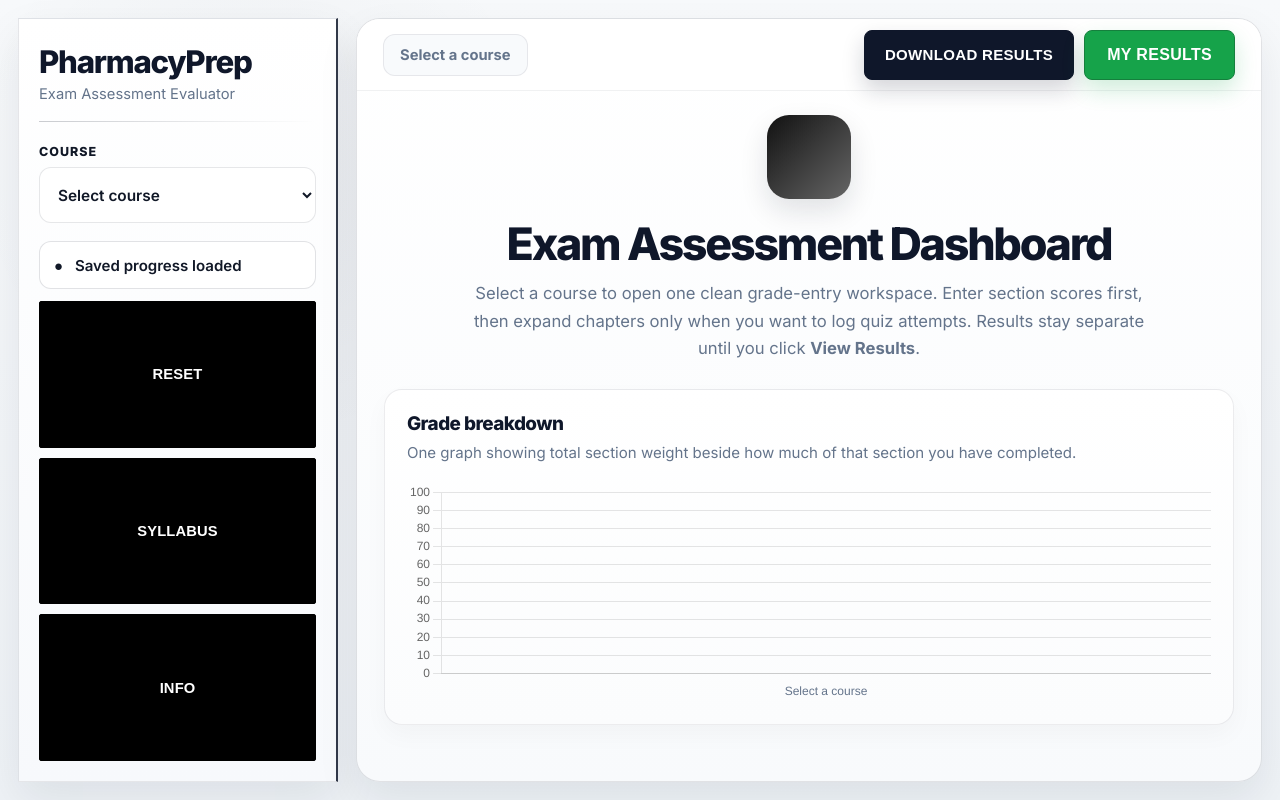
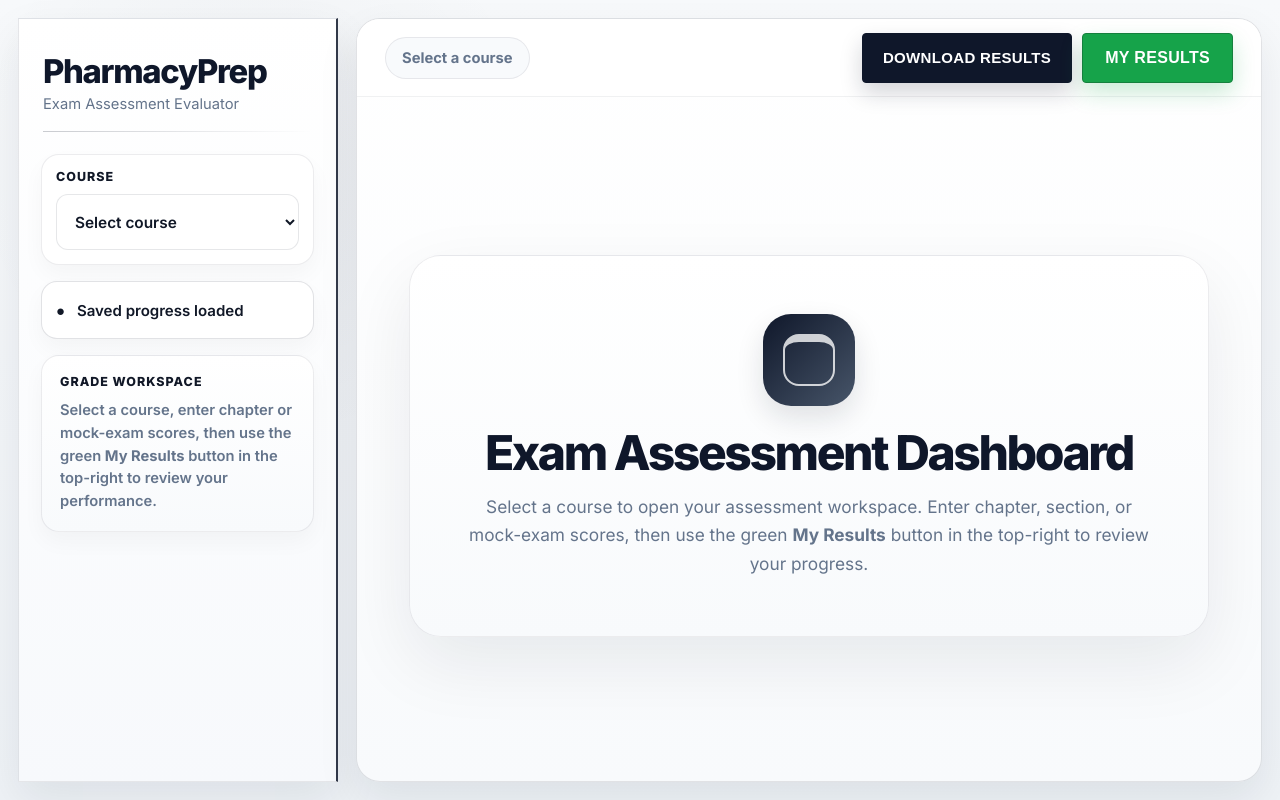
Before and after one commit to ausaafa/GradeCalculator, a Flask app: page / in a window 1280 px wide. Run offline with Flask 3, Linux system fonts and the light colour scheme.

Commit message:
Updated UI

```diff
--- a/app.py
+++ b/app.py
@@ -1,6 +1,8 @@
 import os
 import json
 import io
+import re
+import tempfile
 from datetime import datetime
 from flask import Flask, request, jsonify, render_template, send_file
 from docx import Document
@@ -12,6 +14,37 @@ from docx.shared import Inches, Pt, RGBColor
 
 app = Flask(__name__, template_folder="templates")
 app.secret_key = os.environ.get("SECRET_KEY", "change-this-in-production")
+
+PROGRESS_DIR = os.environ.get("PROGRESS_DIR", os.path.join(os.path.dirname(os.path.abspath(__file__)), "student_progress"))
+os.makedirs(PROGRESS_DIR, exist_ok=True)
+
+
+def safe_progress_id(value):
+    raw = str(value or "").strip()
+    if not raw:
+        return "default"
+    cleaned = re.sub(r"[^a-zA-Z0-9_-]", "", raw)[:80]
+    return cleaned or "default"
+
+
+def progress_path(progress_id):
+    return os.path.join(PROGRESS_DIR, f"{safe_progress_id(progress_id)}.json")
+
+
+def public_progress_payload(payload):
+    allowed_keys = {
+        "clientId",
+        "selectedCourse",
+        "selectedPart",
+        "selectedChapter",
+        "partExamScores",
+        "additionalMockScores",
+        "chapterAttempts",
+        "attemptTimeline",
+        "chapterFeedback",
+        "updatedAt",
+    }
+    return {key: payload.get(key) for key in allowed_keys if key in payload}
 
 DEFAULT_EXAM = {
     "Part 1: Pharmaceutical Sciences": {"weight": 25},
@@ -53,6 +86,39 @@ def home():
 @app.route("/health")
 def health():
     return jsonify({"ok": True})
+
+
+@app.route("/api/progress/load", methods=["GET"])
+def load_progress():
+    progress_id = safe_progress_id(request.args.get("clientId") or request.args.get("id"))
+    path = progress_path(progress_id)
+    if not os.path.exists(path):
+        return jsonify({"ok": True, "found": False, "progress": None})
+    try:
+        with open(path, "r", encoding="utf-8") as f:
+            progress = json.load(f)
+        return jsonify({"ok": True, "found": True, "progress": progress})
+    except Exception:
+        return jsonify({"ok": False, "error": "Could not load saved progress."}), 500
+
+
+@app.route("/api/progress/save", methods=["POST"])
+def save_progress():
+    payload = request.get_json(force=True) or {}
+    progress_id = safe_progress_id(payload.get("clientId") or request.args.get("clientId") or request.args.get("id"))
+    progress = public_progress_payload(payload)
+    progress["clientId"] = progress_id
+    progress["serverSavedAt"] = datetime.now().isoformat(timespec="seconds")
+
+    target_path = progress_path(progress_id)
+    try:
+        fd, tmp_path = tempfile.mkstemp(prefix=f"{progress_id}.", suffix=".tmp", dir=PROGRESS_DIR)
+        with os.fdopen(fd, "w", encoding="utf-8") as f:
+            json.dump(progress, f, ensure_ascii=False, indent=2)
+        os.replace(tmp_path, target_path)
+        return jsonify({"ok": True, "saved": True, "clientId": progress_id})
+    except Exception:
+        return jsonify({"ok": False, "error": "Could not save progress."}), 500
 
 
 def compute_basic_results(payload):
--- a/templates/index.html
+++ b/templates/index.html
@@ -551,7 +551,7 @@
     .top-results-btn{
       height:50px!important;
       padding:0 22px!important;
-      border-radius:8px!important;
+      border-radius:4px!important;
       border:1px solid #15803d!important;
       background:#16a34a!important;
       color:#fff!important;
@@ -568,7 +568,7 @@
       height:50px!important;
       min-width:178px!important;
       padding:0 20px!important;
-      border-radius:8px!important;
+      border-radius:4px!important;
       border:1px solid #0f172a!important;
       background:#0f172a!important;
       color:#fff!important;
@@ -590,7 +590,184 @@
     .emoji-score-hint{color:#64748b;font-size:.78rem;font-weight:700;margin-top:3px;line-height:1.35}
     .chapter-entry{grid-template-columns:minmax(220px,1fr) 88px 156px 112px!important}
 
-    @media(max-width:1200px){.course-summary-grid,.part-score-row,.chapter-entry,.part-picker-row,.mock-score-row{grid-template-columns:1fr!important}.input-head{flex-direction:column}.readiness-table{min-width:680px}.readiness-card{overflow-x:auto}}
+
+
+    /* ── CLEAN DASHBOARD LAYOUT PATCH: removed sidebar action buttons + default graph ── */
+    .sidebar{
+      padding:26px 22px 22px!important;
+      gap:0;
+    }
+    .brand{
+      padding:6px 2px 0;
+    }
+    .brand h1{
+      font-size:2.05rem!important;
+    }
+    .field{
+      background:#fff;
+      border:1px solid rgba(15,23,42,.08);
+      border-radius:18px;
+      padding:14px;
+      box-shadow:0 10px 22px rgba(15,23,42,.035);
+      margin-bottom:14px!important;
+    }
+    .field label{
+      margin-bottom:10px!important;
+    }
+    .status-chip{
+      margin-top:2px;
+      min-height:58px!important;
+      border-radius:16px!important;
+      box-shadow:0 10px 22px rgba(15,23,42,.035);
+    }
+    .sidebar-actions{
+      display:none!important;
+    }
+    .sidebar-guide{
+      margin-top:16px;
+      padding:18px;
+      border-radius:18px;
+      background:linear-gradient(180deg,#ffffff,#f8fafc);
+      border:1px solid rgba(15,23,42,.08);
+      box-shadow:0 10px 22px rgba(15,23,42,.035);
+    }
+    .sidebar-guide-title{
+      font-size:.78rem;
+      font-weight:900;
+      text-transform:uppercase;
+      letter-spacing:.08em;
+      color:#111827;
+      margin-bottom:10px;
+    }
+    .sidebar-guide p{
+      color:#64748b;
+      font-size:.92rem;
+      line-height:1.55;
+      font-weight:600;
+    }
+    .main-topbar{
+      height:78px!important;
+      padding:16px 28px!important;
+    }
+    .top-pill{
+      border-radius:999px!important;
+      background:#f8fafc!important;
+    }
+    .hero{
+      min-height:calc(100vh - 150px)!important;
+      padding:28px;
+    }
+    .hero-inner{
+      max-width:820px!important;
+      padding:58px 46px;
+      border-radius:32px;
+      background:linear-gradient(180deg,#ffffff 0%,#f8fafc 100%);
+      border:1px solid rgba(15,23,42,.08);
+      box-shadow:0 26px 70px rgba(15,23,42,.08);
+    }
+    .hero-mark{
+      width:92px!important;
+      height:92px!important;
+      border-radius:28px!important;
+      background:linear-gradient(135deg,#0f172a,#475569)!important;
+      position:relative;
+    }
+    .hero-mark:after{
+      content:"";
+      position:absolute;
+      inset:20px;
+      border-radius:16px;
+      border:2px solid rgba(255,255,255,.78);
+      border-top-width:8px;
+    }
+    .hero h2{
+      font-size:3rem!important;
+      margin-bottom:14px!important;
+    }
+    .hero p{
+      margin-bottom:0!important;
+      font-size:1.08rem!important;
+    }
+    .input-head{
+      align-items:center!important;
+      padding-bottom:6px;
+      border-bottom:1px solid rgba(15,23,42,.06);
+    }
+    .input-head-badge{
+      padding:11px 14px;
+      border-radius:999px;
+      background:#ecfdf5;
+      color:#166534;
+      border:1px solid #bbf7d0;
+      font-size:.82rem;
+      font-weight:900;
+      text-transform:uppercase;
+      letter-spacing:.04em;
+      white-space:nowrap;
+    }
+    .part-picker-row{
+      grid-template-columns:1fr!important;
+    }
+
+
+    /* ── FINAL PATCH: persistent green My Results + clear blue/red mode tabs ── */
+    .top-results-btn,
+    .top-results-btn:link,
+    .top-results-btn:visited,
+    .top-results-btn:focus,
+    .top-results-btn:focus-visible,
+    .top-results-btn:active{
+      background:#16a34a!important;
+      color:#fff!important;
+      border-color:#15803d!important;
+      box-shadow:0 10px 22px rgba(22,163,74,.22)!important;
+      border-radius:4px!important;
+      outline:none!important;
+    }
+    .top-results-btn:hover{
+      background:#15803d!important;
+      color:#fff!important;
+      border-color:#166534!important;
+      transform:translateY(-1px)!important;
+    }
+    .entry-mode-btn.chapter-tab{
+      background:#eff6ff!important;
+      color:#1d4ed8!important;
+      border-color:#bfdbfe!important;
+    }
+    .entry-mode-btn.chapter-tab:hover{
+      background:#dbeafe!important;
+      border-color:#2563eb!important;
+      color:#1e40af!important;
+    }
+    .entry-mode-btn.chapter-tab.active{
+      background:#2563eb!important;
+      color:#fff!important;
+      border-color:#2563eb!important;
+      box-shadow:0 8px 18px rgba(37,99,235,.22)!important;
+    }
+    .entry-mode-btn.mock-tab{
+      background:#fef2f2!important;
+      color:#b91c1c!important;
+      border-color:#fecaca!important;
+    }
+    .entry-mode-btn.mock-tab:hover{
+      background:#fee2e2!important;
+      border-color:#dc2626!important;
+      color:#991b1b!important;
+    }
+    .entry-mode-btn.mock-tab.active{
+      background:#dc2626!important;
+      color:#fff!important;
+      border-color:#dc2626!important;
+      box-shadow:0 8px 18px rgba(220,38,38,.22)!important;
+    }
+    .top-results-btn,
+    .download-results-btn{
+      border-radius:4px!important;
+    }
+
+    @media(max-width:1200px){.course-summary-grid,.part-score-row,.chapter-entry,.part-picker-row,.mock-score-row{grid-template-columns:1fr!important}.input-head{flex-direction:column}.input-head-badge{white-space:normal}.readiness-table{min-width:680px}.readiness-card{overflow-x:auto}}
 
     @media(max-width:1200px){
       body{overflow:auto}
@@ -713,11 +890,9 @@
 
     <div class="status-chip" id="status"><span>●</span>&nbsp;Default page loaded</div>
 
-    <div class="sidebar-actions">
-      <button class="side-btn" id="viewResultsBtn" style="display:none">View Results</button>
-      <button class="side-btn outline-btn" id="resetBtn">Reset</button>
-      <button class="side-btn outline-btn" id="syllabusBtn">Syllabus</button>
-      <button class="side-btn outline-btn" id="infoBtn">Info</button>
+    <div class="sidebar-guide">
+      <div class="sidebar-guide-title">Grade workspace</div>
+      <p>Select a course, enter chapter or mock-exam scores, then use the green <strong>My Results</strong> button in the top-right to review your performance.</p>
     </div>
   </aside>
 
@@ -741,12 +916,7 @@
           <div class="hero-inner">
             <div class="hero-mark"></div>
             <h2>Exam Assessment Dashboard</h2>
-            <p>Select a course to open one clean grade-entry workspace. Enter section scores first, then expand chapters only when you want to log quiz attempts. Results stay separate until you click <strong>View Results</strong>.</p>
-            <div class="card" style="margin-top:24px;text-align:left;">
-              <div class="card-title">Grade breakdown</div>
-              <div class="card-sub">One graph showing total section weight beside how much of that section you have completed.</div>
-              <div class="chart-wrap sm"><canvas id="defaultBarChart"></canvas></div>
-            </div>
+            <p>Select a course to open your assessment workspace. Enter chapter, section, or mock-exam scores, then use the green <strong>My Results</strong> button in the top-right to review your progress.</p>
           </div>
         </div>
       </section>
@@ -761,7 +931,7 @@
                 <h2 id="inputCourseTitle">Course grade entry</h2>
                 <p>Enter all section scores on this page. Chapter scoring is optional and stays collapsed until you expand a section.</p>
               </div>
-              <button class="primary-btn" id="inputViewResultsBtn">My Results</button>
+              <div class="input-head-badge">Use My Results when ready</div>
             </div>
             <div class="course-summary-grid" id="courseSummaryGrid"></div>
             <div class="entry-list" id="gradeEntryPanel"></div>
@@ -908,7 +1078,7 @@ const QUIZ_MAX = 10; // All Test Yourself quizzes are out of 10
 const SELF_ASSESSMENT_TYPES = ["Recall","Problem Solving","Critical Thinking","Math Calculations","Regulations & Ethics"];
 const DISCUSSION_REACTIONS = {up:"👍", neutral:"😐", down:"👎"};
 const ADDITIONAL_MOCK_PART_KEY = "__ADDITIONAL_MOCK_EXAMS__";
-const ADDITIONAL_MOCK_PART_LABEL = "Additional mock exams";
+const ADDITIONAL_MOCK_PART_LABEL = "Additional Mock Exams";
 const ADDITIONAL_MOCK_EXAMS = ["EE Calculation MOCK Test JUNE 2026 CBT"];
 
 const state={selectedCourse:"",selectedPart:"",selectedChapter:"",partExamScores:{},additionalMockScores:{},chapterAttempts:{},attemptTimeline:[],chapterFeedback:{}};
@@ -918,29 +1088,134 @@ let inputEntryMode="chapters";
 const charts={};
 const viewStack=["defaultView"];
 const STORAGE_KEY="pharmacyprep-v2-state";
-
-function saveState(){
-  localStorage.setItem(STORAGE_KEY,JSON.stringify({
+const CLIENT_ID_KEY="pharmacyprep-v2-client-id";
+let saveTimer=null;
+
+function getClientId(){
+  let id=localStorage.getItem(CLIENT_ID_KEY);
+  if(!id){
+    id=(window.crypto&&crypto.randomUUID)?crypto.randomUUID():`pp-${Date.now()}-${Math.random().toString(16).slice(2)}`;
+    localStorage.setItem(CLIENT_ID_KEY,id);
+  }
+  return id;
+}
+
+function buildProgressState(){
+  return {
+    clientId:getClientId(),
     selectedCourse:state.selectedCourse,
+    selectedPart:state.selectedPart,
+    selectedChapter:state.selectedChapter,
     partExamScores:state.partExamScores,
     chapterAttempts:state.chapterAttempts,
     attemptTimeline:state.attemptTimeline,
     chapterFeedback:state.chapterFeedback,
-    additionalMockScores:state.additionalMockScores
-  }));
-}
+    additionalMockScores:state.additionalMockScores,
+    updatedAt:new Date().toISOString()
+  };
+}
+
+function applyProgressState(saved){
+  if(!saved||typeof saved!=="object")return false;
+  state.selectedCourse = COURSES[saved.selectedCourse] ? saved.selectedCourse : "";
+  state.selectedPart = saved.selectedPart || "";
+  state.selectedChapter = saved.selectedChapter || "";
+  state.partExamScores = saved.partExamScores || {};
+  state.chapterAttempts = saved.chapterAttempts || {};
+  state.attemptTimeline = saved.attemptTimeline || [];
+  state.chapterFeedback = saved.chapterFeedback || {};
+  state.additionalMockScores = saved.additionalMockScores || {};
+  if(saved.clientId)localStorage.setItem(CLIENT_ID_KEY,saved.clientId);
+  return true;
+}
+
+function saveState(){
+  const progress=buildProgressState();
+  localStorage.setItem(STORAGE_KEY,JSON.stringify(progress));
+  scheduleServerSave(progress);
+}
+
+function scheduleServerSave(progress){
+  clearTimeout(saveTimer);
+  saveTimer=setTimeout(()=>saveStateToServer(progress),350);
+}
+
+async function saveStateToServer(progress){
+  try{
+    await fetch("/api/progress/save",{
+      method:"POST",
+      headers:{"Content-Type":"application/json"},
+      body:JSON.stringify(progress),
+      keepalive:true
+    });
+  }catch(e){
+    // Local browser storage still keeps the data if the server is unavailable.
+  }
+}
+
 function loadState(){
-  const raw = localStorage.getItem(STORAGE_KEY);
-  if(!raw) return;
+  const raw=localStorage.getItem(STORAGE_KEY);
+  if(!raw)return false;
+  try{return applyProgressState(JSON.parse(raw));}
+  catch(e){return false;}
+}
+
+async function loadStateFromServer(){
   try{
-    const s = JSON.parse(raw);
-    state.selectedCourse = "";
-    state.partExamScores = s.partExamScores || {};
-    state.chapterAttempts = s.chapterAttempts || {};
-    state.attemptTimeline = s.attemptTimeline || [];
-    state.chapterFeedback = s.chapterFeedback || {};
-    state.additionalMockScores = s.additionalMockScores || {};
+    const response=await fetch(`/api/progress/load?clientId=${encodeURIComponent(getClientId())}`,{cache:"no-store"});
+    if(!response.ok)return false;
+    const data=await response.json();
+    if(!data.ok||!data.found||!data.progress)return false;
+
+    const localRaw=localStorage.getItem(STORAGE_KEY);
+    const local=localRaw?JSON.parse(localRaw):null;
+    const localTime=local&&local.updatedAt?Date.parse(local.updatedAt):0;
+    const serverTime=data.progress.updatedAt?Date.parse(data.progress.updatedAt):0;
+    if(serverTime>=localTime){
+      applyProgressState(data.progress);
+      localStorage.setItem(STORAGE_KEY,JSON.stringify(data.progress));
+      restoreSavedProgressView();
+      setStatus("Saved progress restored");
+      return true;
+    }
   }catch(e){}
+  return false;
+}
+
+function restoreSavedProgressView(){
+  if(state.selectedCourse && COURSES[state.selectedCourse]){
+    ddCourse.value=state.selectedCourse;
+    const course=COURSES[state.selectedCourse];
+    partLabel.textContent=course.partLabel;
+    ddPart.innerHTML=`<option value="" selected>Select ${course.partLabel}</option>`;
+    Object.keys(course.parts).forEach(p=>{
+      const w=course.parts[p].weight;
+      const o=document.createElement("option");o.value=p;o.textContent=`${p} (${w}%)`;ddPart.appendChild(o);
+    });
+    ddPart.disabled=false;
+    ddChapter.innerHTML='<option value="" selected>Select Chapter</option>';
+    ddChapter.disabled=true;
+    weightingPill.textContent="My Results";
+    topPill.textContent=state.selectedCourse;
+    viewStack.length=0;
+    viewStack.push("inputView");
+    showView("inputView");
+    backBtn.style.display="none";
+    renderGradeEntryView();
+  }else{
+    ddCourse.value="";
+    ddPart.innerHTML='<option value="" selected>Select Part</option>';
+    ddPart.disabled=true;
+    ddChapter.innerHTML='<option value="" selected>Select Chapter</option>';
+    ddChapter.disabled=true;
+    partLabel.textContent="Part";
+    weightingPill.textContent="My Results";
+    topPill.textContent="Select a course";
+    viewStack.length=0;
+    viewStack.push("defaultView");
+    showView("defaultView");
+    backBtn.style.display="none";
+  }
 }
 
 function currentCourse(){return COURSES[state.selectedCourse]||null}
@@ -1000,8 +1275,6 @@ ddCourse.addEventListener("change",()=>{
     showView("defaultView");
     backBtn.style.display = "none";
 
-    destroyChart("defaultBarChart");
-    renderDefaultBarChart();
     return;
   }
 
@@ -1052,15 +1325,7 @@ ddChapter.addEventListener("change",()=>{
   pushView("chapterView");renderChapterView();
 });
 
-document.getElementById("viewResultsBtn").addEventListener("click",()=>{
-  if(!state.selectedCourse){setStatus("Select a course first");return;}
-  pushView("resultsView");renderResultsView();setStatus("Results loaded");
-});
 weightingPill.addEventListener("click",()=>{
-  if(!state.selectedCourse){setStatus("Select a course first");return;}
-  pushView("resultsView");renderResultsView();setStatus("Results loaded");
-});
-document.getElementById("inputViewResultsBtn").addEventListener("click",()=>{
   if(!state.selectedCourse){setStatus("Select a course first");return;}
   pushView("resultsView");renderResultsView();setStatus("Results loaded");
 });
@@ -1097,41 +1362,6 @@ downloadResultsBtn.addEventListener("click", async()=>{
   }
 });
 
-document.getElementById("resetBtn").addEventListener("click",()=>{
-  state.selectedCourse = "";
-  state.selectedPart = "";
-  state.selectedChapter = "";
-
-  ddCourse.value = "";
-
-  ddPart.innerHTML = '<option value="" selected>Select Part</option>';
-  ddPart.disabled = true;
-
-  ddChapter.innerHTML = '<option value="" selected>Select Chapter</option>';
-  ddChapter.disabled = true;
-
-  partLabel.textContent = "Part";
-  topPill.textContent = "Select a course";
-  weightingPill.textContent = "My Results";
-  setStatus("Default page loaded");
-
-  viewStack.length = 0;
-  viewStack.push("defaultView");
-  showView("defaultView");
-  backBtn.style.display = "none";
-
-  destroyChart("defaultBarChart");
-  renderDefaultBarChart();
-});
-document.getElementById("infoBtn").addEventListener("click",()=>{
-  document.getElementById("infoModal").classList.add("open");
-});
-document.getElementById("syllabusBtn").addEventListener("click",()=>{
-  const courseName = state.selectedCourse || Object.keys(COURSES)[0];
-  sylCourseSelect.value = courseName;
-  renderSyllabus(courseName);
-  document.getElementById("syllabusModal").classList.add("open");
-});
 
 document.getElementById("infoModalClose").addEventListener("click",()=>{
   document.getElementById("infoModal").classList.remove("open");
@@ -1143,35 +1373,6 @@ document.getElementById("infoModal").addEventListener("click",(e)=>{
   }
 });
 
-// Syllabus button
-document.getElementById("resetBtn").addEventListener("click",()=>{
-  // Reset only selections and view state
-  state.selectedCourse = "";
-  state.selectedPart = "";
-  state.selectedChapter = "";
-
-  // Keep saved grades intact
-  ddCourse.value = "";
-  ddPart.innerHTML = '<option value="" selected>Select Part</option>';
-  ddPart.disabled = true;
-
-  ddChapter.innerHTML = '<option value="" selected>Select Chapter</option>';
-  ddChapter.disabled = true;
-
-  partLabel.textContent = "Part";
-  topPill.textContent = "Select a course";
-  weightingPill.textContent = "My Results";
-  setStatus("Default page loaded");
-
-  // Return to default screen
-  viewStack.length = 0;
-  viewStack.push("defaultView");
-  showView("defaultView");
-  backBtn.style.display = "none";
-
-  destroyChart("defaultBarChart");
-  renderDefaultBarChart();
-});
 document.getElementById("modalClose").addEventListener("click",()=>{
   document.getElementById("syllabusModal").classList.remove("open");
 });
@@ -1193,8 +1394,7 @@ backBtn.addEventListener("click",()=>{
     ddChapter.disabled=true;
     state.selectedPart="";state.selectedChapter="";
     topPill.textContent=state.selectedCourse||"Select a course";
-    destroyChart("defaultBarChart");renderDefaultBarChart();
-  }else if(prev==="partView"){
+    }else if(prev==="partView"){
     state.selectedChapter="";ddChapter.selectedIndex=0;
     topPill.textContent=state.selectedPart.split(":")[0].trim();
     renderPartView();
@@ -1450,7 +1650,6 @@ function addAttempt(earned){
   saveState();
   setStatus("Attempt added");
   renderChapterView();
-  destroyChart("defaultBarChart");renderDefaultBarChart();
 }
 
 window.deleteAttempt=function(idx){
@@ -1461,7 +1660,7 @@ window.deleteAttempt=function(idx){
   const ti=state.attemptTimeline.findLastIndex(t=>t.part===removed.part&&t.chapter===removed.chapter&&t.score===removed.score&&t.earned===removed.earned);
   if(ti>=0)state.attemptTimeline.splice(ti,1);
   setStatus("Attempt deleted");
-  renderChapterView();destroyChart("defaultBarChart");renderDefaultBarChart();
+  renderChapterView();
 };
 
 
@@ -1491,7 +1690,7 @@ function renderGradeEntryView(){
           <label class="subtle-label" for="inputPartSelect">Choose ${xe(course.partLabel.toLowerCase())}</label>
           <select id="inputPartSelect" onchange="selectInputPart(this.value)">${partOptions}</select>
         </div>
-        <button class="primary-btn" onclick="renderGradeEntryView()">Refresh</button>
+
       </div>
     </div>
     ${inputSelectedPart?renderSelectedPartEntry(inputSelectedPart):""}`;
@@ -1517,19 +1716,15 @@ function renderSelectedPartEntry(partKey){
   const isEvaluatingExam = state.selectedCourse === "Evaluating Exam";
 
   if(isAdditionalMocks){
-    const tabs = `<div class="entry-mode-tabs single-tab">
-      <button class="entry-mode-btn active" type="button">Mock Exams</button>
-    </div>`;
     return `<div class="selected-part-panel">
       <div class="entry-part-head">
         <div>
           <h3>${ADDITIONAL_MOCK_PART_LABEL}</h3>
-          <p>No chapters in this section. Use it to record extra mock exams.</p>
+          <p>No chapter/mode selector is needed here. Record the additional mock exam score below.</p>
         </div>
         <div class="entry-weight">Additional</div>
       </div>
       <div class="entry-part-body">
-        ${tabs}
         ${renderAdditionalMockExamEntry()}
       </div>
     </div>`;
@@ -1540,11 +1735,11 @@ function renderSelectedPartEntry(partKey){
   const mode=(isEvaluatingExam && inputEntryMode==="mocks")?"mocks":"chapters";
   const tabs = isEvaluatingExam
     ? `<div class="entry-mode-tabs">
-        <button class="entry-mode-btn ${mode==="chapters"?"active":""}" type="button" onclick="setInputEntryMode('chapters')">Chapters</button>
-        <button class="entry-mode-btn ${mode==="mocks"?"active":""}" type="button" onclick="setInputEntryMode('mocks')">Mock Exams</button>
+        <button class="entry-mode-btn chapter-tab ${mode==="chapters"?"active":""}" type="button" onclick="setInputEntryMode('chapters')">Chapters</button>
+        <button class="entry-mode-btn mock-tab ${mode==="mocks"?"active":""}" type="button" onclick="setInputEntryMode('mocks')">Mock Exams</button>
       </div>`
     : `<div class="entry-mode-tabs single-tab">
-        <button class="entry-mode-btn active" type="button" onclick="setInputEntryMode('chapters')">Chapters</button>
+        <button class="entry-mode-btn chapter-tab active" type="button" onclick="setInputEntryMode('chapters')">Chapters</button>
       </div>`;
   return `<div class="selected-part-panel">
     <div class="entry-part-head">
@@ -1736,7 +1931,6 @@ function setChapterFeedback(encodedPart,encodedChapter,reaction){
   setStatus(`Chapter saved as ${label}`);
   saveState();
   renderGradeEntryView();
-  destroyChart("defaultBarChart");renderDefaultBarChart();
 }
 
 function deleteLatestChapterAttemptFor(encodedPart,encodedChapter){
@@ -1963,22 +2157,10 @@ function renderSyllabus(courseName){
 
 // ── INIT ──
 loadState();
-if(state.selectedCourse){
-  ddCourse.value=state.selectedCourse;
-  const course=COURSES[state.selectedCourse];
-  partLabel.textContent=course.partLabel;
-  ddPart.innerHTML=`<option disabled selected>Select ${course.partLabel}</option>`;
-  Object.keys(course.parts).forEach(p=>{
-    const w=course.parts[p].weight;
-    const o=document.createElement("option");o.value=p;o.textContent=`${p} (${w}%)`;ddPart.appendChild(o);
-  });
-  const weights=Object.values(course.parts).map(p=>p.weight).join(" / ");
-  weightingPill.textContent= "My Results";
-  topPill.textContent=state.selectedCourse;
-}
-renderDefaultBarChart();
+restoreSavedProgressView();
 if(downloadResultsBtn){downloadResultsBtn.style.display="none";}
 setStatus("Saved progress loaded");
+loadStateFromServer();
 </script>
 </body>
 </html>
```
